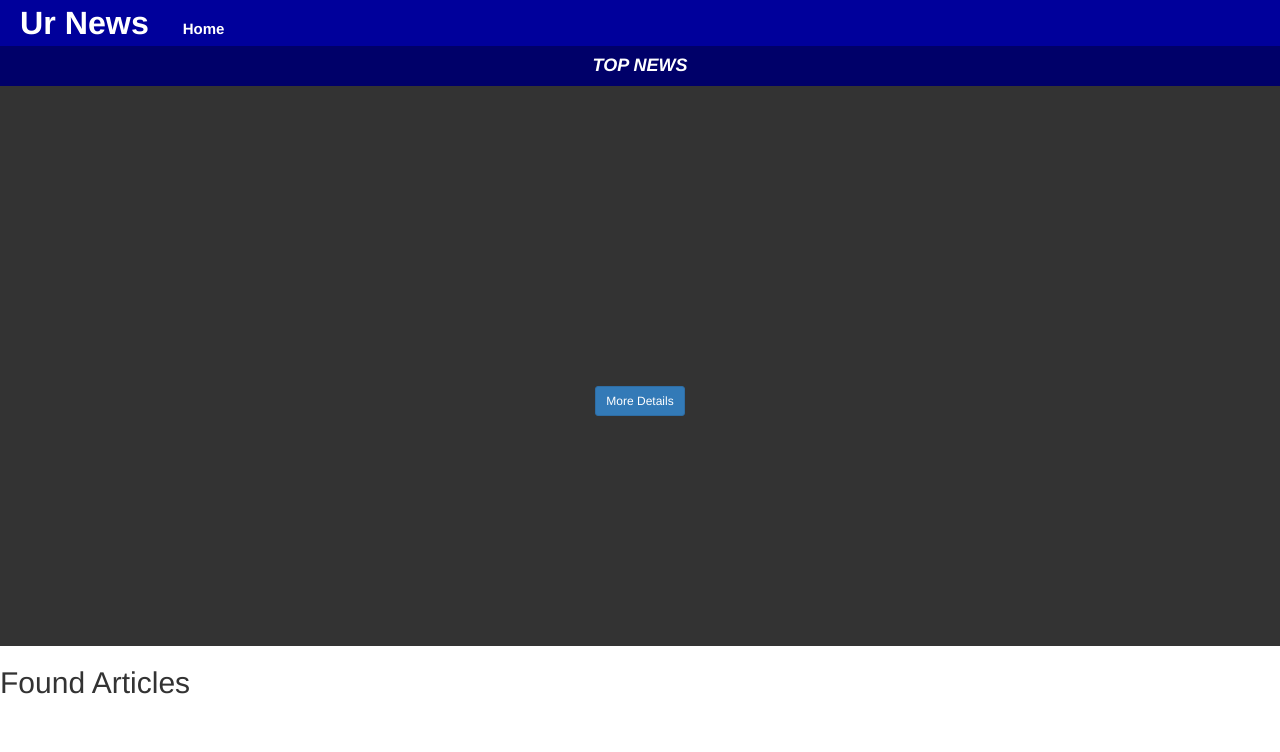
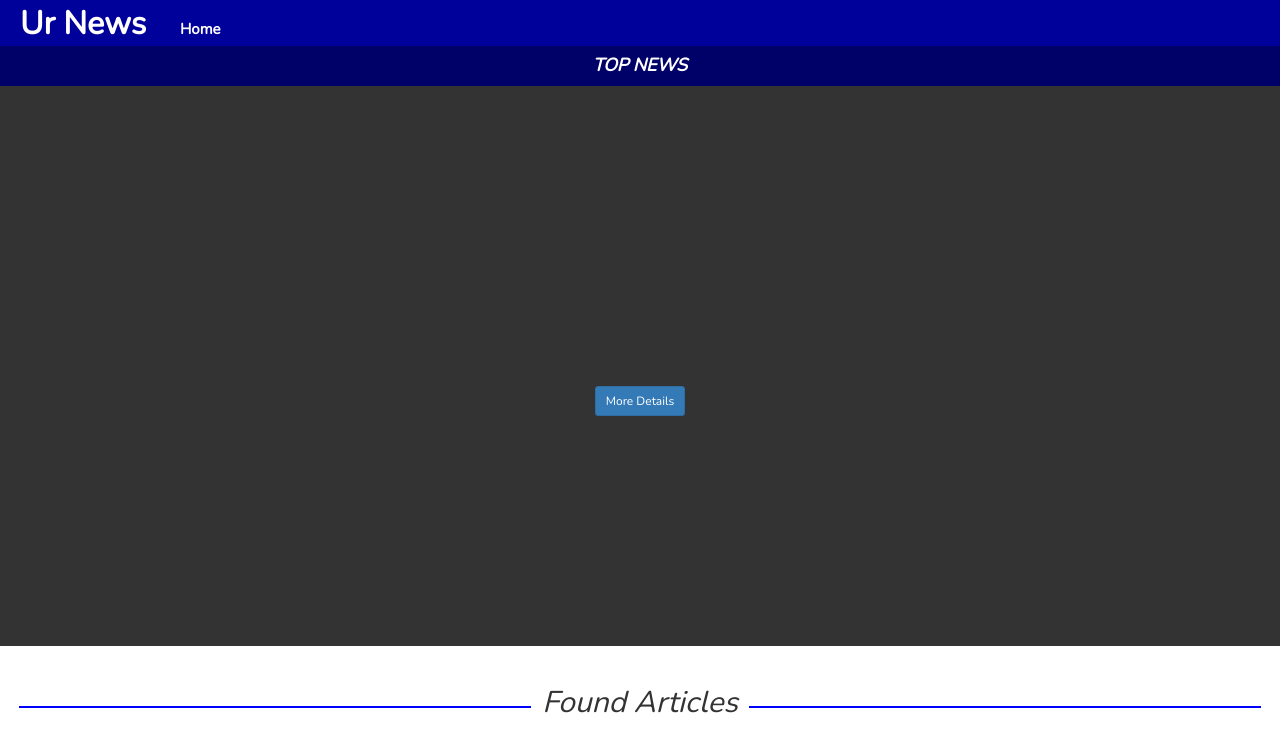
Before and after one commit to SteveMitto/news-api, a Python web app: template app/templates/news_article.html in a window 1280 px wide. Shown: the top 752 px of the page. Run offline with Jinja, Linux system fonts and the light colour scheme; the template is opened without the code that fills it, so the values that code supplies are empty; some libraries are stand-ins or nearby versions.

Commit message:
This commit styles the articles page

```diff
--- a/app/templates/news_article.html
+++ b/app/templates/news_article.html
@@ -8,6 +8,9 @@
 {% block head %}
   {{ super() }}
   <style>
+    body{
+      font-family: 'Nunito', sans-serif;
+    }
     .top{
       height :70vh;
       padding:0;
@@ -29,18 +32,50 @@
       font-style: italic;
       padding:10px;
     }
+    .card-body{
+      padding:20px;
+    }
+    .card:hover{
+      transition:.5s;
+      background:rgba(0,0,0,.1)
+    }
+    .sources{
+      text-align:center;
+      font-weight:light;
+      font-style:italic;
+      padding:20px;
+      position:relative;
+    }
+    .sources::before{
+      content:'';
+      position:absolute;
+      top:40px;
+      height:2px;
+      background:blue;
+      width:40%;
+      right: 1.5%
+    }
+    .sources::after{
+      content:'';
+      position:absolute;
+      top:40px;
+      height:2px;
+      background:blue;
+      width:40%;
+      left: 1.5%
+    }
   </style>
 {% endblock %}
 
 {% block content %}
-<div class="container-fluid top" style="background: url({{randTop.image}}) no-repeat;background-size:cover;">
+<div class="container-fluid top" style="background: url({{randTop.image}}) no-repeat;background-size:cover;background-position:center;background-attachment:fixed;">
   <div class="bg container-fluid" style="background-color:rgba(0,0,0,.8);height:100%">
   <h3>{{randTop.title}}</h3>
   <small>{{randTop.description}}</small>
   <a href="{{randTop.url}}" target="_blank" class="btn btn-sm btn-primary">More Details</a>
   </div>
 </div>
-<h2>Found Articles</h2>
+<h2 class="sources">Found Articles</h2>
 <div class="container-fluid">
   <div class="row">
     {{ macro.showNewsArticles(articles) }}
```
